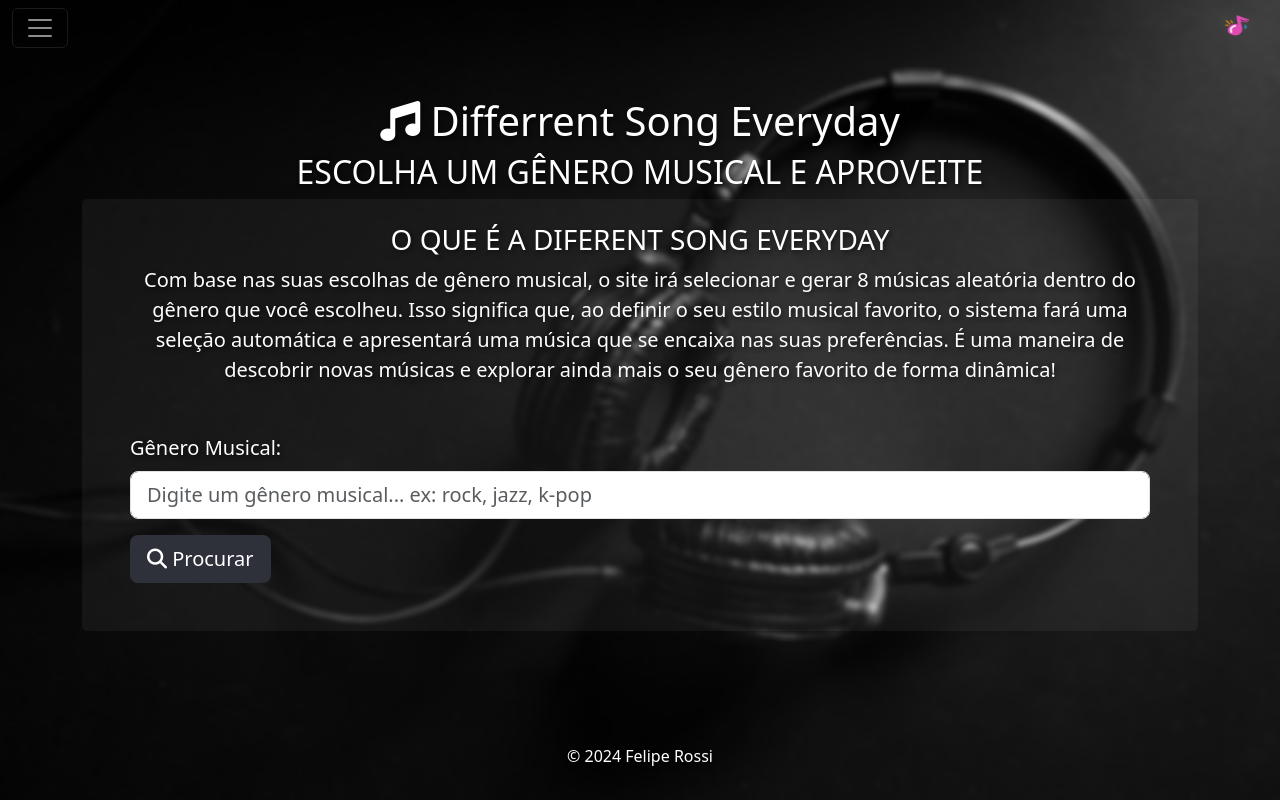
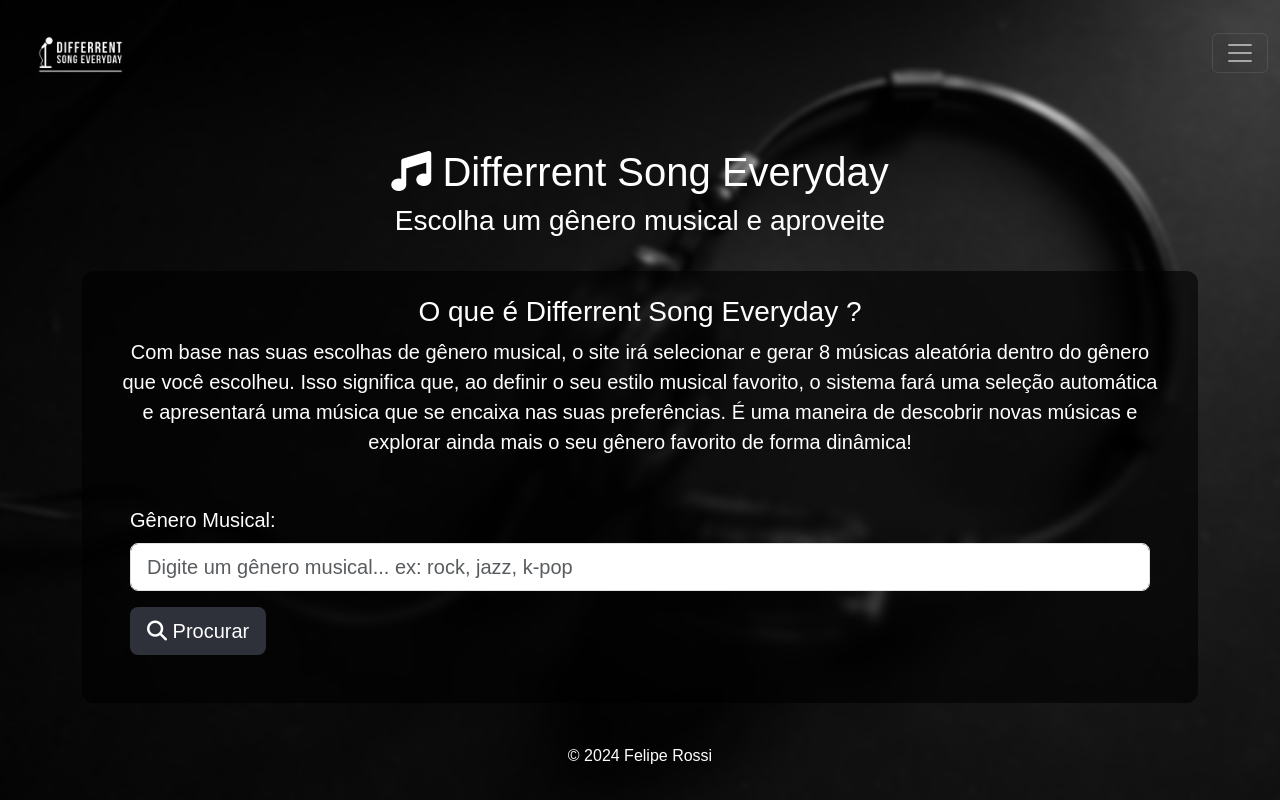
Before and after one commit to felipe-rossi/music_project, a Flask app: page / in a window 1280 px wide. Run offline with Flask 3, Linux system fonts and the light colour scheme; data that the repository does not hold is empty.

Commit message:
Mudanças no design do site e deixando mais aleatório o sistema de busca por músicas

```diff
--- a/api/api_youtube.py
+++ b/api/api_youtube.py
@@ -5,16 +5,17 @@ from dotenv import load_dotenv
 from database.access_control import realizarCadastroDoIp, cadastrarDatasDeAcesso
 from api.api_time_zone_db import buscarDataHoraAtual
 
+
 load_dotenv()
 
-chave_api = os.getenv("API_KEY")
+chave_api = os.getenv("API_KEY2")
 url_base = "https://www.googleapis.com/youtube/v3/search"
 todos_ids_gerados = []
 videos_ids_escolhido_aletoriamente = []
 todos_titulos_videos = []
+titulos_escolhido_aleatoriamente = []
 i = 0
 nextPage = None
-
 
 def buscarMusicaAleatoria(genero_musical, endereco_ip):
     global i
@@ -22,14 +23,15 @@ def buscarMusicaAleatoria(genero_musical, endereco_ip):
     global videos_ids_escolhido_aletoriamente
     global todos_titulos_videos
     global nextPage
+    global  titulos_escolhido_aleatoriamente
 
     if len(videos_ids_escolhido_aletoriamente) > 0:
         videos_ids_escolhido_aletoriamente.clear()
-        todos_titulos_videos.clear()
+        titulos_escolhido_aleatoriamente.clear()
 
     todos_ids_gerados.clear()
 
-    for i in range(0, 1):
+    for i in range(0, 5):
 
         print(nextPage)
         order = random.choice(['date','viewCount','relevance'])
@@ -58,24 +60,25 @@ def buscarMusicaAleatoria(genero_musical, endereco_ip):
             for video in videos:
                 if video["snippet"].get("liveBroadcastContent") != "upcoming":
                     todos_ids_gerados.append(video.get("id", {}).get("videoId"))
+                    todos_titulos_videos.append(video["snippet"].get("title"))
 
             print(f"Quantidade de ids_gerados: {len(todos_ids_gerados)}")
 
-            for j in range(0, 8):
-                id_aleatorio = random.choice(todos_ids_gerados)
-                videos_ids_escolhido_aletoriamente.append(id_aleatorio)
-                todos_ids_gerados.remove(id_aleatorio)
 
-                for video in videos:
-                    if videos_ids_escolhido_aletoriamente[j] == video.get("id", {}).get("videoId"):
-                        todos_titulos_videos.append(video["snippet"].get("title"))
+    for j in range(0, 10):
+        id_video_aleatorio = random.choice(todos_ids_gerados)
+
+        videos_ids_escolhido_aletoriamente.append(id_video_aleatorio)
+        posicao_id = todos_ids_gerados.index(id_video_aleatorio)
+
+        titulos_escolhido_aleatoriamente.append(todos_titulos_videos[posicao_id])
+
+        todos_ids_gerados.pop(posicao_id)
+        todos_titulos_videos.pop(posicao_id)
 
     data_e_hora_atual = buscarDataHoraAtual()
     data_e_hora_liberado = data_e_hora_atual + timedelta(days=1)
     realizarCadastroDoIp(endereco_ip)
     cadastrarDatasDeAcesso(endereco_ip, data_e_hora_atual, data_e_hora_liberado)
 
-
-    #print("Todos os títulos: ",todos_titulos_videos)
-    #print("Todos os ids escolhidos aleatóriamente: ",videos_ids_escolhido_aletoriamente)
-    return videos_ids_escolhido_aletoriamente,todos_titulos_videos
+    return videos_ids_escolhido_aletoriamente,titulos_escolhido_aleatoriamente
--- a/static/style.css
+++ b/static/style.css
@@ -3,14 +3,14 @@ html,body{
     background-repeat: no-repeat;
     background-size: cover;
     background-attachment: fixed;
-    text-shadow: 2px 2px 4px rgba(0, 0, 0, 0.5);
-    color: white;
+    background-position: center;
     height: 100%;
     margin: 0;
     padding: 0;
     display: flex;
     flex-direction: column;
-    background-position: center;
+    font-family: 'Poppins', sans-serif;
+    color: white;
 }
 
 .footer {
@@ -29,12 +29,16 @@ html,body{
 
 #titulos{
    animation: fadeIn 2s ease;
+   margin-top: 100px;
 }
 
 #form{
     animation: fadeIn 3s ease;
-    background: rgba(255, 255, 255, 0.05);
-    border-radius: 5px;
+    background-color: rgba(0, 0, 0, 0.6); /* fundo preto com transparência */
+    padding: 30px;
+    border-radius: 12px;
+    color: white;
+    backdrop-filter: blur(4px);
 }
 
 a:hover {
@@ -51,7 +55,6 @@ a:hover {
     border-radius: 50%;
     animation: spin 1s linear infinite;
 }
-
 
 @keyframes fadeIn {
   from {opacity: 0; transform: translateY(20px);}
--- a/templates/index.html
+++ b/templates/index.html
@@ -14,22 +14,26 @@
 </head>
 <body class="h-auto d-flex flex-column min-vh-100">
 
-    <nav class="navbar navbar-dark bg-default fixed-top">
+    <nav class="navbar navbar-dark fixed-top">
         <div class="container-fluid">
-            <button class="navbar-toggler navbar-dark" type="button" data-bs-toggle="offcanvas" data-bs-target="#offcanvasNavbar" aria-controls="offcanvasNavbar" aria-label="Toggle navigation">
+            <img src="\static\imagens\logo2_sem_fundo.png" alt="logo" class="img-fluid" style="height: 90px; width: auto;">
+            <button class="navbar-toggler" type="button" data-bs-toggle="offcanvas" data-bs-target="#offcanvasDarkNavbar" aria-controls="offcanvasDarkNavbar" aria-label="Toggle navigation">
             <span class="navbar-toggler-icon"></span>
             </button>
-            <a class="navbar-brand" href="#"><img src="static\imagens\icons8-música-32.png" alt="Logo" width="30" height="24" class="d-inline-block align-text-top"></a>
-            <div class="offcanvas offcanvas-start text-bg-dark" tabindex="-1" id="offcanvasNavbar" aria-labelledby="offcanvasNavbarLabel">
+            <div class="offcanvas offcanvas-end text-bg-dark" tabindex="-1" id="offcanvasDarkNavbar" aria-labelledby="offcanvasDarkNavbarLabel">
                 <div class="offcanvas-header">
-                    <h5 class="offcanvas-title" id="offcanvasNavbarLabel">Menu</h5>
+                    <h5 class="offcanvas-title" id="offcanvasDarkNavbarLabel">Menu</h5>
                     <button type="button" class="btn-close btn-close-white" data-bs-dismiss="offcanvas" aria-label="Close"></button>
                 </div>
                 <div class="offcanvas-body">
-                    <ul class="navbar-nav justify-content-start flex-grow-1 pe-3">
-                        <li class="nav-item">
-                            <a class="nav-link active" aria-current="page" href="/"><i class="fa-solid fa-house"></i> Início</a>
-                        </li>
+                    <ul class="navbar-nav justify-content-end flex-grow-1 pe-3">
+                    <li class="nav-item">
+                        <a class="nav-link active text-white" aria-current="page" href="/"><i class="fa-solid fa-house"></i>  Home</a>
+                    </li>
+
+                    <li class="nav-item">
+                        <a class="nav-link active text-white" aria-current="page" href="/resultado"><i class="fa-solid fa-square-poll-horizontal"></i>  Resultado</a>
+                    </li>
                     </ul>
                 </div>
             </div>
@@ -37,15 +41,18 @@
     </nav>
 
 
+    <div class="container mt-5">
+        <div id="titulos">
+                <h1 class="h1 text-center mb-2"> <i class="fa-solid fa-music"></i> Differrent Song Everyday</h1>
+                <h3 class="h3 text-center">Escolha um gênero musical e aproveite</h3 >
+        </div>
+    </div>
+
     <div id="main" class="flex-grow-1 d-flex align-items-center justify-content-center">
         <div class="container">
-            <div id="titulos">
-                <h1 class="h1 text-center mb-2"> <i class="fa-solid fa-music"></i> Differrent Song Everyday</h1>
-                <h2 class="h2 text-center">ESCOLHA UM GÊNERO MUSICAL E APROVEITE</h2>
-            </div>
             <div id="form" class="container p-4 h-100">
                     <div class="container">
-                        <h3 class="h3 text-center">O QUE É A DIFERENT SONG EVERYDAY</h3>
+                        <h3 class="h3 text-center">O que é Differrent Song Everyday ?</h3>
                         <p class="text-center mt-2 fs-5">Com base nas suas escolhas de gênero musical, o site irá selecionar e gerar 8 músicas aleatória dentro do gênero que você escolheu.
                         Isso significa que, ao definir o seu estilo musical favorito, o sistema fará uma seleção automática e apresentará uma música que se encaixa nas suas preferências.
                         É uma maneira de descobrir novas músicas e explorar ainda mais o seu gênero favorito de forma dinâmica!
--- a/views.py
+++ b/views.py
@@ -4,9 +4,7 @@ from flask import request
 from api.api_youtube import buscarMusicaAleatoria
 from unidecode import unidecode
 from database.access_control import retonarDataHoraLiberada
-from api.api_time_zone_db import buscarDataHoraAtual
 import redis
-from datetime import datetime
 
 todos_generos = ['rock alternativo','rock','afrobeats','arrochadeira','avant-pop','axé','black MIDI','bubblegum dance','bubu','chacarera','champeta','chillwave','cloud rap',
                 'cumbia villera','dolewave','downtempo','dream trance','eletrobrega','eurotrance','eurobeat','flamenco house','grupero','hip hop chines','idilio',
@@ -51,25 +49,6 @@ def homePage():
             data_e_hora_liberado = data_e_hora_liberado.strftime("%d/%m/%Y %H:%M:%S")
         return render_template("bloqueado.html", data_e_hora_liberado=data_e_hora_liberado)
 
-    '''if request.method == "POST":
-        genero_musical_raw = request.form.get('txtGenero', type=str)
-        genero_musical = unidecode(genero_musical_raw).lower() if genero_musical_raw else ""   # type: ignore
-
-        if not genero_musical or genero_musical not in todos_generos:
-            mensagem_alert = "Verifique os campos digitados por favor e tente novamente!"
-            genero_musical = None
-
-        else:
-            try:
-                videos_ids_escolhido_aletoriamente, todos_titulos_videos  = buscarMusicaAleatoria(genero_musical, endereco_ip)
-                videos_ids_com_titulo = zip(videos_ids_escolhido_aletoriamente, todos_titulos_videos)
-                resultado.setex(chave,10,"bloqueado") #86400
-            except Exception as e:
-                mensagem_alert = "Erro ao buscar músicas. Tente novamente mais tarde."
-                print("Erro na busca:", e)
-
-        print("Genero: ", genero_musical)  '''
-
     return render_template("index.html")
 
 @app.route("/resultado", methods=['GET', 'POST'])
```
Also changed, not shown: templates/bloqueado.html (+31 -2 lines), templates/resultado.html (+19 -13 lines), teste.py (added, +9 -0 lines), static/imagens/logo2_sem_fundo.png (added), 1 other file.
